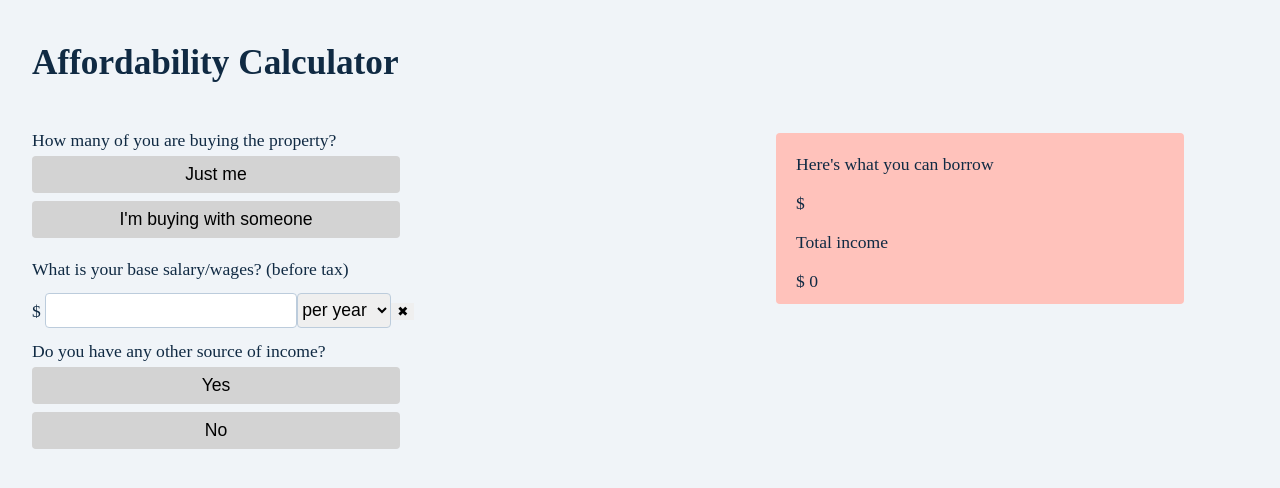
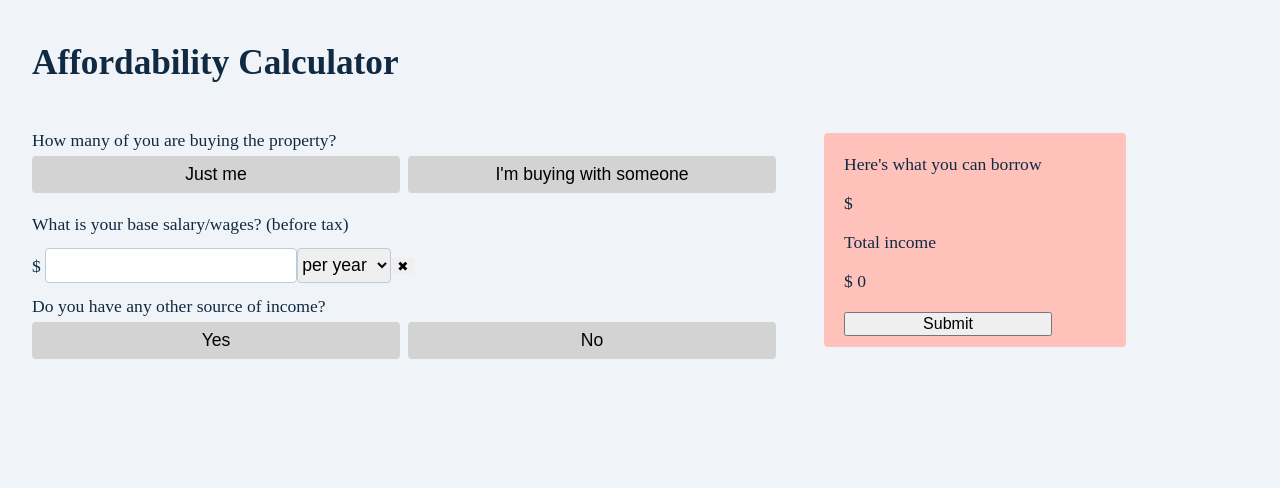
Before and after one commit to NadiiaSka/affordability-calculator, a React (Create React App) app: page / in a window 1280 px wide. Shown: the top 488 px of the page. Built offline with nearby package versions, Linux system fonts and the light colour scheme.

Commit message:
try fetch

```diff
--- a/package.json
+++ b/package.json
@@ -6,6 +6,7 @@
     "@testing-library/jest-dom": "^5.16.4",
     "@testing-library/react": "^13.2.0",
     "@testing-library/user-event": "^13.5.0",
+    "axios": "^0.27.2",
     "react": "^18.1.0",
     "react-dom": "^18.1.0",
     "react-scripts": "5.0.1",
@@ -17,6 +18,7 @@
     "test": "react-scripts test",
     "eject": "react-scripts eject"
   },
+  "proxy": "https://react-dev-test-api.vercel.app",
   "eslintConfig": {
     "extends": [
       "react-app",
--- a/src/App.js
+++ b/src/App.js
@@ -2,12 +2,46 @@ import { useState } from "react";
 import ButtonRow from "./components/ButtonRow";
 import InputRow from "./components/InputRow";
 import InputList from "./components/InputList";
+import axios from "axios";
 
 function App() {
   const [isBuyingWithSomeone, setIsBuyingWithSomeone] = useState(false);
   const [isOtherSourceOfIncome, setIsOtherSourceOfIncome] = useState(false);
   let [totalIncome, setTotalIncome] = useState(0);
   const [values, setValues] = useState({});
+
+  const handleApiCall = () => {
+    const payload = {
+      total_income: 100,
+      total_liabilities: 0,
+      deposit: 0,
+    };
+
+    axios
+      .post("https://react-dev-test-api.vercel.app/api/test", { payload })
+      .then((res) => {
+        console.log(res);
+        console.log(res.data);
+      });
+    // const response = await fetch(
+    //   `https://react-dev-test-api.vercel.app/api/test`,
+    //   {
+    //     method: "POST",
+    //     headers: {
+    //       "Content-Type": "application/json",
+    //       "Access-Control-Allow-Origin": "*",
+    //       accepts: "application/json",
+    //     },
+    //     body: JSON.stringify({
+    //       total_income: 100,
+    //       total_liabilities: 0,
+    //       deposit: 0,
+    //     }),
+    //   }
+    // );
+    // console.log(response.json());
+    // return await response.json();
+  };
 
   const calculateTotal = (newValues) => {
     const incomeArray = Object.values(newValues);
@@ -76,6 +110,9 @@ function App() {
           <p>$</p>
           <p>Total income</p>
           <p>$ {totalIncome}</p>
+          <button className="btn-add-more" onClick={handleApiCall}>
+            Submit
+          </button>
         </div>
       </main>
     </>
--- a/src/components/InputRow.js
+++ b/src/components/InputRow.js
@@ -46,6 +46,7 @@ const InputRow = ({ labelText, name, values, setValues, calculateTotal }) => {
         name={name}
         className="input"
         onChange={handleValueChange}
+        min="0"
       />
       <select className="dropDown" onChange={handleOptionChange}>
         <option value="perYear">per year </option>
--- a/src/index.css
+++ b/src/index.css
@@ -11,6 +11,7 @@ margin: 2rem;
 
 main {
   display: grid;
+  max-width: 70rem;
 }
 
 p {
@@ -20,7 +21,7 @@ p {
 }
 
 .btn {
-  width: 23rem;
+  width: 20rem;
   margin-right: 0.5rem;
   margin-bottom: 0.5rem;
   cursor: pointer;
@@ -68,7 +69,8 @@ font-size: 1.1rem;
 }
 
 .resultContainer {
-  width: 23rem;
+  width: 18rem;
+  max-width: 80%;
   height: fit-content;
   background-color: rgb(255, 194, 187);
   margin-top: 1rem;
@@ -81,4 +83,9 @@ font-size: 1.1rem;
   display: grid;
   grid-template-columns: 3fr 1fr;
   grid-template-areas: "formContainer resultContainer"
-}}
+}
+.btn {
+  width: 23rem;
+}
+
+}
```
Also changed, not shown: 2 other files (tests, documents, lock files or other folders).
